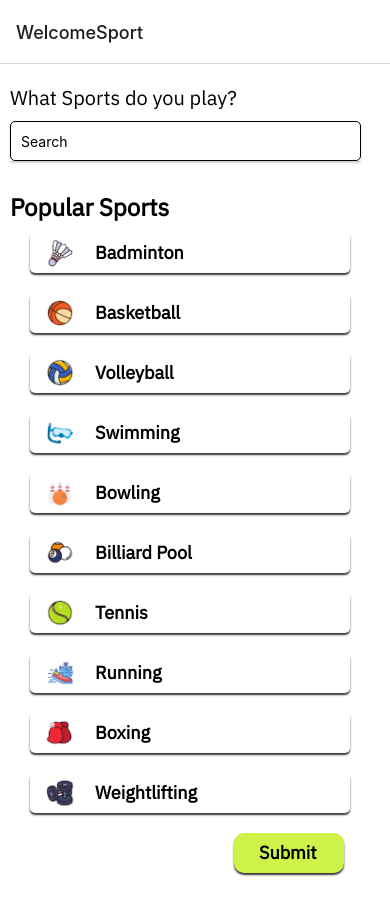
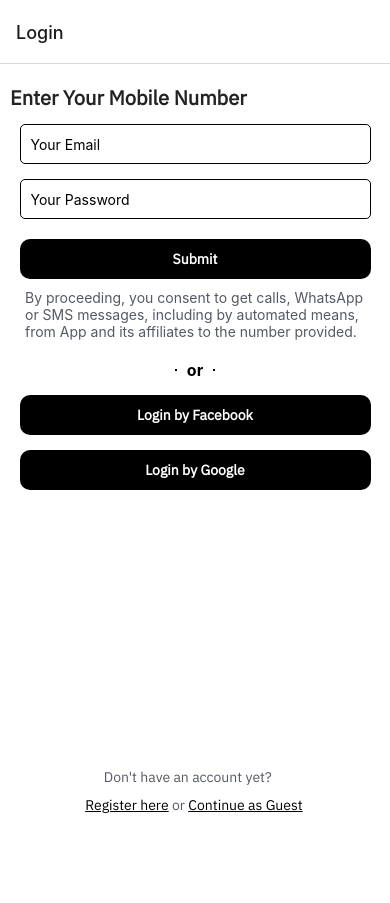
Before and after one commit to Kasfi99/Re-Port, a React Native app in the folder client/: screen / in a window 390 px wide. After the commit the page ends 844 px from the top, so only its background shows below. Built offline with nearby package versions, Linux system fonts and the light colour scheme.

Commit message:
Register dan login Sudah selesai, tinggal tambahin logic funtion

```diff
--- a/client/App.js
+++ b/client/App.js
@@ -11,6 +11,7 @@ import ChatScreen from "./screens/chatScreen";
 import HomeScreen from "./screens/homeScreen";
 import BoardingScreen from "./screens/boardingScreen";
 import LoginScreen from "./screens/loginScreen";
+import RegisterScreen from "./screens/registerScreen";
 import WelcomeSport from "./screens/welcomeSportScreen";
 import WelcomeProfile from "./screens/welcomeProfileScreen";
 import WelcomeLevel from "./screens/welcomeLevelScreen";
@@ -40,11 +41,12 @@ export default function App() {
     <View style={{ flex: 1 }}>
       <NavigationContainer>
         <Stack.Navigator>
+          <Stack.Screen name="Login" component={LoginScreen} />
+          <Stack.Screen name="Register" component={RegisterScreen} />
           <Stack.Screen name="WelcomeSport" component={WelcomeSport} />
           <Stack.Screen name="WelcomeProfile" component={WelcomeProfile} />
           <Stack.Screen name="WelcomeLevel" component={WelcomeLevel} />
           <Stack.Screen name="onBoarding" component={BoardingScreen} />
-          <Stack.Screen name="Login" component={LoginScreen} />
         </Stack.Navigator>
       </NavigationContainer>
     </View>
--- a/client/screens/loginScreen.jsx
+++ b/client/screens/loginScreen.jsx
@@ -13,6 +13,14 @@ export default function LoginScreen() {
     onChangeEmail("");
     onChangePassword("");
     return navigation.navigate("WelcomeSport");
+  };
+
+  const handleRegister = () => {
+    navigation.navigate("Register");
+  };
+
+  const handleGuest = () => {
+    console.log("masuk sebagai user"); // Jangan lupa ditambah ganti
   };
 
   return (
@@ -86,6 +94,55 @@ export default function LoginScreen() {
       >
         <Text style={styles.loginText}>Login by Google</Text>
       </TouchableOpacity>
+
+      <View style={{ width: "95%", position: "absolute", bottom: 30 }}>
+        <Text
+          style={{
+            marginTop: 10,
+            marginLeft: "28%",
+            color: "#565966",
+            fontFamily: "IBM-Plex-Sans",
+          }}
+        >
+          Don't have an account yet?
+        </Text>
+        <View style={{ flexDirection: "row", marginLeft: "23%" }}>
+          <TouchableOpacity onPress={handleRegister}>
+            <Text
+              style={{
+                marginTop: 10,
+                color: "black",
+                textDecorationLine: "underline",
+                fontFamily: "IBM-Plex-Sans",
+              }}
+            >
+              Register here
+            </Text>
+          </TouchableOpacity>
+          <Text
+            style={{
+              marginTop: 10,
+              color: "#565966",
+              fontFamily: "IBM-Plex-Sans",
+            }}
+          >
+            {" "}
+            or{" "}
+          </Text>
+          <TouchableOpacity onPress={handleGuest}>
+            <Text
+              style={{
+                marginTop: 10,
+                color: "black",
+                textDecorationLine: "underline",
+                fontFamily: "IBM-Plex-Sans",
+              }}
+            >
+              Continue as Guest
+            </Text>
+          </TouchableOpacity>
+        </View>
+      </View>
     </View>
   );
 }
--- a/client/screens/registerScreen.jsx
+++ b/client/screens/registerScreen.jsx
@@ -0,0 +1,266 @@
+import React from "react";
+import { Text, View, TextInput, StyleSheet } from "react-native";
+import { useNavigation } from "@react-navigation/native";
+import { TouchableOpacity } from "react-native-gesture-handler";
+import Divider from "../components/Divider";
+
+export default function RegisterScreen() {
+  const navigation = useNavigation();
+  const [email, onChangeEmail] = React.useState("");
+  const [password, onChangePassword] = React.useState("");
+  const [name, setName] = React.useState("");
+  const [username, setUsername] = React.useState("");
+
+  const handleInput = () => {
+    onChangeEmail("");
+    onChangePassword("");
+    return navigation.navigate("WelcomeSport");
+  };
+
+  const handleLogin = () => {
+    navigation.navigate("Login");
+  };
+
+  const handleGuest = () => {
+    console.log("masuk sebagai user"); //jangan lupa tambahin
+  };
+
+  return (
+    <View style={styles.container}>
+      <Text style={styles.textHeader}>Enter Your Mobile Number</Text>
+
+      <View
+        style={
+          (styles.inputContainer,
+          { marginTop: 60, marginLeft: "5%", width: "100%" })
+        }
+      >
+        <TextInput
+          style={styles.nameInput}
+          onChangeText={(text) => setName(text)}
+          value={name}
+          placeholder="Fill Your Name Here!"
+        />
+      </View>
+
+      <View style={styles.inputContainer}>
+        <TextInput
+          style={styles.usernameInput}
+          onChangeText={(text) => setUsername(text)}
+          value={username}
+          placeholder="Choose Your Cool Name Here"
+        />
+      </View>
+
+      <View style={styles.inputContainer}>
+        <TextInput
+          style={styles.Emailinput}
+          onChangeText={(text) => onChangeEmail(text)}
+          value={email}
+          placeholder="Set Your Awesome Email Here!"
+        />
+      </View>
+
+      <View
+        style={{
+          marginTop: 15,
+          alignItems: "center",
+        }}
+      >
+        <TextInput
+          style={styles.Passwordinput}
+          onChangeText={(text) => onChangePassword(text)}
+          value={password}
+          placeholder="*********"
+          secureTextEntry={true}
+        />
+      </View>
+
+      <TouchableOpacity
+        style={styles.button}
+        onPress={() => {
+          return handleInput();
+        }}
+      >
+        <Text style={styles.buttonText}>Submit</Text>
+      </TouchableOpacity>
+
+      <View
+        style={{
+          width: "95%",
+        }}
+      >
+        <Text
+          style={{
+            marginTop: 10,
+            marginLeft: 25,
+            color: "#565966",
+          }}
+        >
+          By proceeding, you consent to get calls, WhatsApp or SMS messages,
+          including by automated means, from App and its affiliates to the
+          number provided.
+        </Text>
+      </View>
+
+      <View style={styles.line}>
+        <Divider text="or" />
+      </View>
+
+      <TouchableOpacity
+        style={styles.facebookButton}
+        onPress={() => navigation.navigate("Login")}
+      >
+        <Text style={styles.loginText}>Register by Facebook</Text>
+      </TouchableOpacity>
+
+      <TouchableOpacity
+        style={styles.googleButton}
+        onPress={() => navigation.navigate("Login")}
+      >
+        <Text style={styles.loginText}>Register by Google</Text>
+      </TouchableOpacity>
+
+      <View style={{ width: "95%", position: "absolute", bottom: 30 }}>
+        <Text
+          style={{
+            marginTop: 10,
+            marginLeft: "28%",
+            color: "#565966",
+            fontFamily: "IBM-Plex-Sans",
+          }}
+        >
+          Already have an account yet?
+        </Text>
+        <View style={{ flexDirection: "row", marginLeft: "26%" }}>
+          <TouchableOpacity onPress={handleLogin}>
+            <Text
+              style={{
+                marginTop: 10,
+                color: "black",
+                textDecorationLine: "underline",
+                fontFamily: "IBM-Plex-Sans",
+              }}
+            >
+              Login here
+            </Text>
+          </TouchableOpacity>
+          <Text
+            style={{
+              marginTop: 10,
+              color: "#565966",
+              fontFamily: "IBM-Plex-Sans",
+            }}
+          >
+            {" "}
+            or{" "}
+          </Text>
+          <TouchableOpacity onPress={handleGuest}>
+            <Text
+              style={{
+                marginTop: 10,
+                color: "black",
+                textDecorationLine: "underline",
+                fontFamily: "IBM-Plex-Sans",
+              }}
+            >
+              Continue as Guest
+            </Text>
+          </TouchableOpacity>
+        </View>
+      </View>
+    </View>
+  );
+}
+
+const styles = StyleSheet.create({
+  container: {
+    flex: 1,
+    backgroundColor: "#FFFFFF",
+  },
+  textHeader: {
+    position: "absolute",
+    top: 20,
+    left: 10,
+    color: "#232323",
+    fontFamily: "IBM-Plex-Sans",
+    fontWeight: "800",
+    fontSize: 20,
+  },
+  inputContainer: {
+    marginTop: 10,
+    alignItems: "center",
+  },
+  nameInput: {
+    height: 40,
+    width: "90%",
+    borderWidth: 1,
+    paddingLeft: 10,
+    borderRadius: 5,
+  },
+  usernameInput: {
+    height: 40,
+    width: "90%",
+    borderWidth: 1,
+    paddingLeft: 10,
+    borderRadius: 5,
+  },
+  Emailinput: {
+    height: 40,
+    width: "90%",
+    borderWidth: 1,
+    paddingLeft: 10,
+    borderRadius: 5,
+  },
+  Passwordinput: {
+    height: 40,
+    width: "90%",
+    borderWidth: 1,
+    paddingLeft: 10,
+    borderRadius: 5,
+  },
+  button: {
+    backgroundColor: "black",
+    marginTop: 20,
+    height: 40,
+    width: "90%",
+    alignSelf: "center",
+    borderRadius: 10,
+    justifyContent: "center",
+    alignItems: "center",
+  },
+  buttonText: {
+    color: "white",
+    fontFamily: "IBM-Plex-Sans",
+    fontWeight: "800",
+  },
+  line: {
+    marginTop: 20,
+    alignItems: "center",
+  },
+  facebookButton: {
+    backgroundColor: "black",
+    height: 40,
+    width: "90%",
+    alignSelf: "center",
+    borderRadius: 10,
+    marginTop: 15,
+    justifyContent: "center",
+    alignItems: "center",
+  },
+  googleButton: {
+    backgroundColor: "black",
+    height: 40,
+    width: "90%",
+    alignSelf: "center",
+    borderRadius: 10,
+    marginTop: 15,
+    justifyContent: "center",
+    alignItems: "center",
+  },
+  loginText: {
+    color: "white",
+    fontFamily: "IBM-Plex-Sans",
+    fontWeight: "800",
+  },
+});
```
Also changed, not shown: client/assets/logoReport.png (added).
